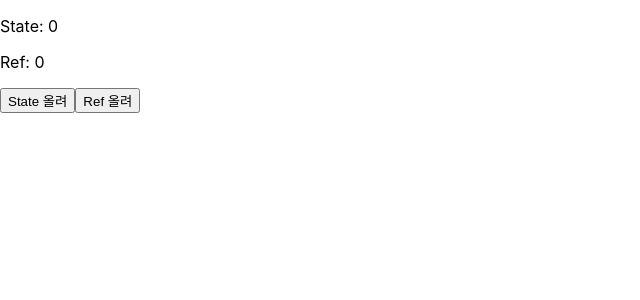
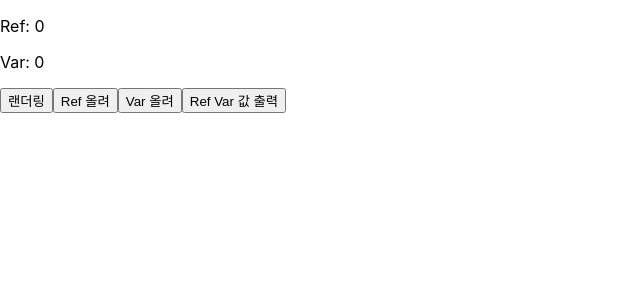
Before and after one commit to dkwooje/ReactHook, a React (Create React App) app in the folder blog/: page / in a window 1280 px wide. Shown: the top 300 px of the page, without its empty margins (0-640 px from the left). Built offline with nearby package versions, Linux system fonts and the light colour scheme; the HTML template or start-up script is replaced by a standard one.

Commit message:
UseRef 변수와 ref

```diff
--- a/blog/src/App.jsx
+++ b/blog/src/App.jsx
@@ -1,30 +1,42 @@
 import { useState, useRef } from "react";
 
 function App() {
+  const [renderer,setRenderer] = useState(0);
+  const countRef = useRef(0);
+  let countVar = 0;
 
-  const [count, setCount] = useState(0);
-  const countRef = useRef(0);
-
-  console.log(countRef);
-  console.log('렌더링');
-
-  function increaseState(){
-    setCount(count + 1);
+  function doRenderer(){
+    setRenderer(renderer + 1);
   }
 
   function increaseRef(){
     countRef.current = countRef.current + 1;
-    console.log('Ref: ', countRef.current);
+    console.log('ref: ', countRef.current);
+  }
+
+  function increaseVar(){
+    countVar = countVar + 1;
+    console.log('var: ', countVar);
+  }
+
+  function printResults(){
+    console.log(`ref: ${countRef.current}, var: ${countVar}`);
   }
 
   return (
     <div>
-      <p>State: {count}</p>
       <p>Ref: {countRef.current}</p>
-      <button onClick={increaseState}>State 올려</button>
+      <p>Var: {countVar}</p>
+      <button onClick={doRenderer}>랜더링</button>
       <button onClick={increaseRef}>Ref 올려</button>
+      <button onClick={increaseVar}>Var 올려</button>
+      <button onClick={printResults}>Ref Var 값 출력</button>
     </div>
   );
 }
 
 export default App;
+
+//useState는 랜더링이자 컴포넌트 함수를 부르는 역활이다.
+//useState로 랜터링을 하면 함수(App)가 다시 불려져 var는 초기화 되어 0이 출력되지만
+//useRef는 마운팅 시작부터 마운팅이 끝날 때 까지 유지되어 값을 유지시킬 수 있다.
```
